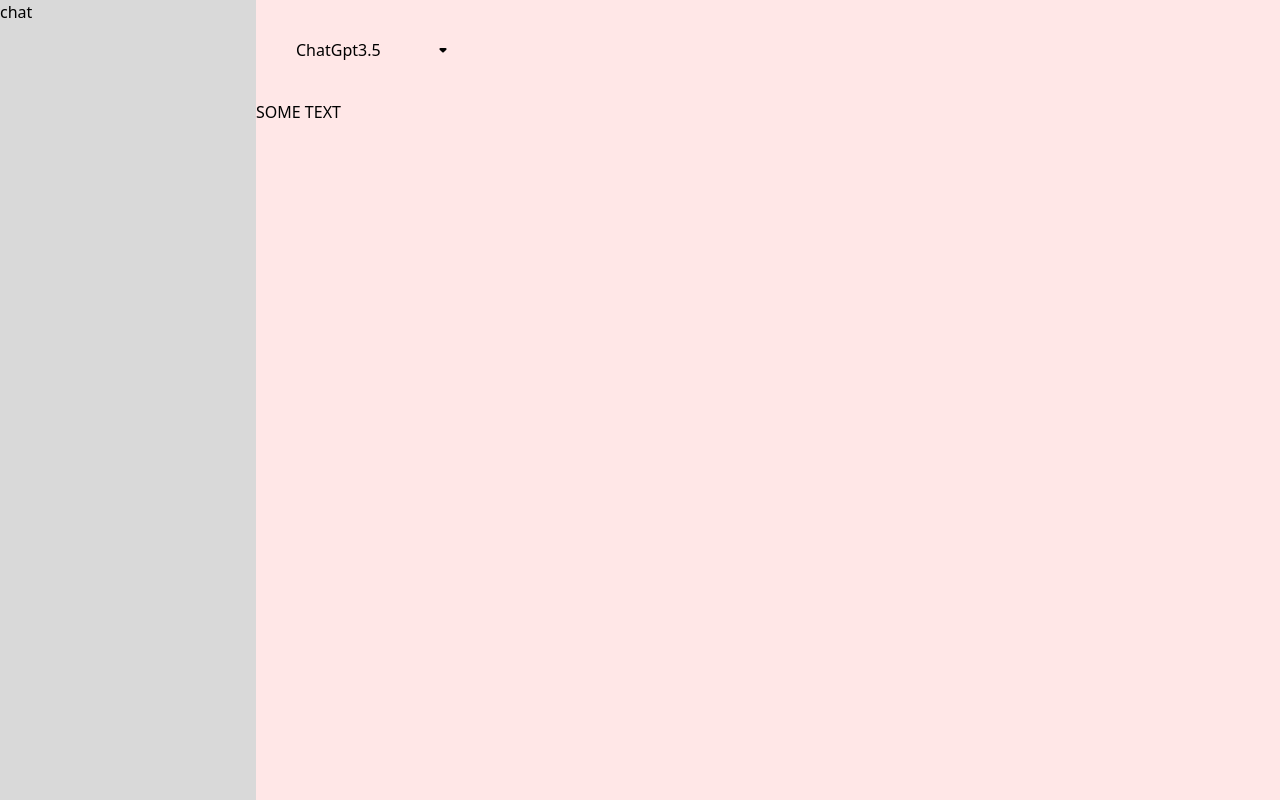
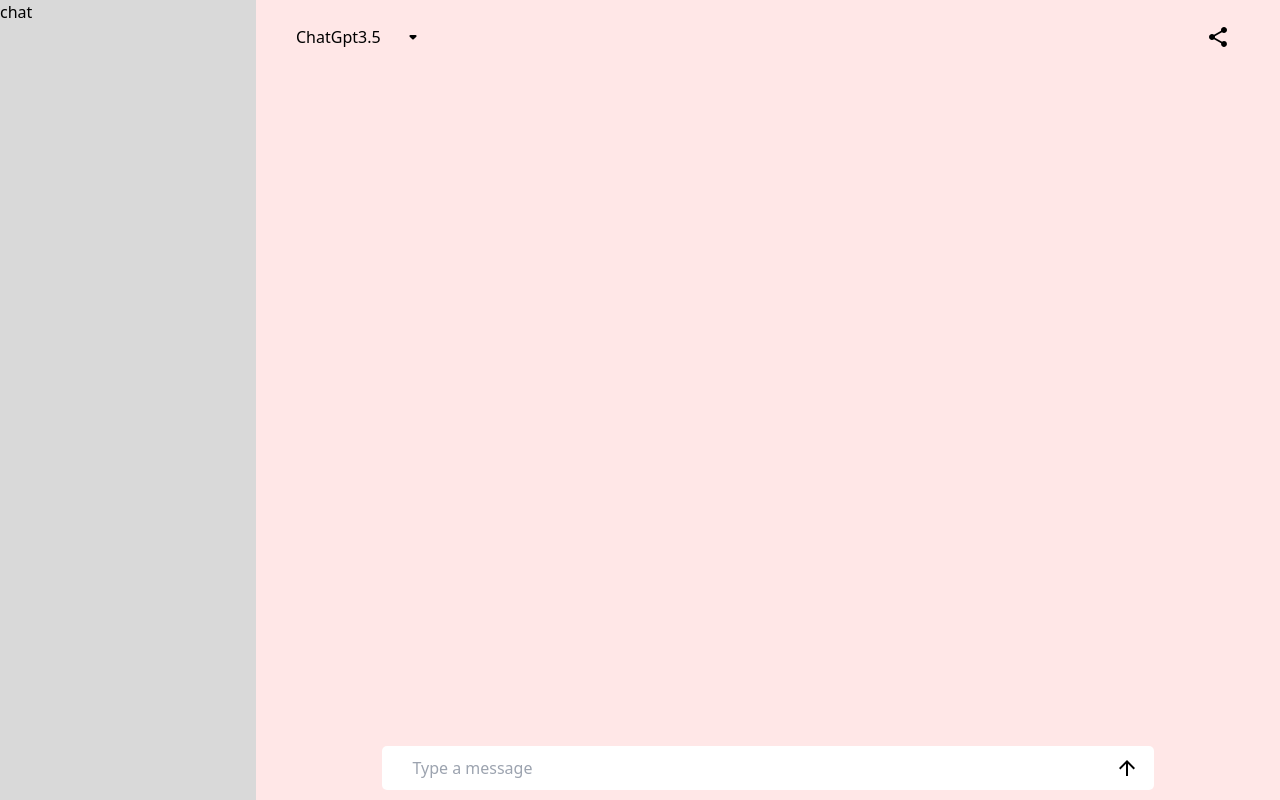
Before and after one commit to mykola-mmm/react-chatgpt, a React (Vite) app: page / in a window 1280 px wide. Built offline with nearby package versions, Linux system fonts and the light colour scheme.

Commit message:
added send message button

```diff
--- a/src/components/dropdown/dropdown.jsx
+++ b/src/components/dropdown/dropdown.jsx
@@ -3,21 +3,22 @@ import ArrowDropDownRoundedIcon from "@mui/icons-material/ArrowDropDownRounded";
 import { useState, useRef, useEffect, useCallback } from "react";
 import detectClickOutside from "../../utils/detectClickOutside";
 import Switch from "@mui/material/Switch";
-import InfoOutlinedIcon from '@mui/icons-material/InfoOutlined';
+import InfoOutlinedIcon from "@mui/icons-material/InfoOutlined";
 
 const modelList = [
   {
-      "logo_path": "/chatgpt3.5.png",
-      "name": "ChatGPT-3.5",
-      "description": "ChatGPT-3.5 is a state-of-the-art language model developed by OpenAI, capable of understanding and generating human-like text based on the input it receives. It builds upon the success of previous iterations and incorporates advancements in natural language processing and machine learning techniques."
+    logo_path: "/chatgpt3.5.png",
+    name: "ChatGPT-3.5",
+    description:
+      "Great for everyday tasks",
   },
   {
-      "logo_path": "/chatgpt3.5.png",
-      "name": "ChatGPT-4",
-      "description": "ChatGPT-4 represents the next evolution in conversational AI technology. Building upon the foundations of its predecessors, ChatGPT-4 boasts even greater capabilities in understanding context, generating coherent responses, and exhibiting more nuanced language understanding. It sets a new standard for human-like interactions in AI-driven conversations."
-  }
-]
-
+    logo_path: "/chatgpt3.5.png",
+    name: "ChatGPT-4",
+    description:
+      "Our smartest model yet...",
+  },
+];
 
 export default function DropDown() {
   const [isDropDownOpen, setIsDropDownOpen] = useState(false);
@@ -46,7 +47,6 @@ export default function DropDown() {
 }
 
 function DropDownMenu({ onClickOutsideHandler, exceptionElementsRef = [] }) {
-
   const [switchOn, setSwitchOn] = useState(false);
 
   const wrapperRef = useRef("menu");
@@ -62,17 +62,16 @@ function DropDownMenu({ onClickOutsideHandler, exceptionElementsRef = [] }) {
           <InfoOutlinedIcon />
         </div>
         <div className="model-list">
-          {
-            modelList.length > 0
+          {modelList.length > 0
             ? modelList.map((model, index) => {
-              return (
-                DropDownMenuItem({...model, index})
-              )
-            })
-            : null
-          }
+                return DropDownMenuItem({ ...model, index });
+              })
+            : null}
         </div>
-          <div className="dropdownmenu-footer" onClick={()=>setSwitchOn(!switchOn)}>
+        <div
+          className="dropdownmenu-footer"
+          onClick={() => setSwitchOn(!switchOn)}
+        >
           <div className="extra-options">
             <img src="" alt="" />
             <span>Model</span>
@@ -85,13 +84,14 @@ function DropDownMenu({ onClickOutsideHandler, exceptionElementsRef = [] }) {
   );
 }
 
-function DropDownMenuItem({logo_path, name, description, index}) {
+function DropDownMenuItem({ logo_path, name, description, index }) {
   return (
-      <div className="model-wrapper" key={index}>
-        <img src={logo_path} alt="" />
-        <div className="model-info"></div>
+    <div className="model-wrapper" key={index}>
+      <img src={logo_path} alt="" />
+      <div className="model-info">
         <h2>{name}</h2>
         <span>{description}</span>
       </div>
+    </div>
   );
 }
--- a/src/pages/chatpage/chatpage.jsx
+++ b/src/pages/chatpage/chatpage.jsx
@@ -3,8 +3,12 @@ import React from "react";
 // import "../../App.css";
 import "./chatpage.scss";
 import Dropdown from "../../components/dropdown/dropdown";
+import ShareIcon from '@mui/icons-material/Share';
+import ArrowUpwardIcon from '@mui/icons-material/ArrowUpward';
 
 export default function ChatPage() {
+
+
   return (
     <>
       <div className="chatpagewrapper">
@@ -25,9 +29,25 @@ export default function ChatPage() {
           <div className="content-wrapper">
             <div className="header">
               <Dropdown></Dropdown>
+              <div className="share-icon">
+                <ShareIcon />
+              </div>
+
             </div>
-            <div className="chat">
-              SOME TEXT
+            <div className="chat-wrapper">
+              <div className="chat">
+
+              </div>
+              <div className="input-wrapper">
+                <div className="input-relative-wrapper">
+                <input type="text" placeholder="Type a message" />
+                <div className="button-wrapper">
+                <ArrowUpwardIcon />
+                </div>
+
+                </div>
+
+              </div>
             </div>
             <div className="footer">
               <div className="footer-wrapper"></div>
--- a/src/pages/chatpage/chatpage.scss
+++ b/src/pages/chatpage/chatpage.scss
@@ -1,8 +1,9 @@
-.chatpagewrapper{
+.chatpagewrapper {
     display: flex;
     width: 100vw;
     height: 100vh;
-    .left{
+
+    .left {
         display: flex;
         flex: 2;
         width: 100%;
@@ -11,22 +12,31 @@
         background-color: rgb(217, 217, 217);
     }
 
-    .right{
+    .right {
         display: flex;
         flex: 8;
         width: 100%;
         height: 100%;
         background-color: rgb(255, 231, 231);
-        .content-wrapper{
-            width: 100%;
-            height: 100%;
-            .header{
+
+        .content-wrapper {
+            // width: 100%;
+            // height: 100%;
+            // display: flex;
+            display: flex;
+            flex-direction: column;
+            flex-grow: 1;
+
+
+            .header {
                 display: flex;
-                flex-direction: column;
-                justify-content: center;
+                flex-direction: row;
+                justify-content: space-between;
+                align-items: center;
                 width: 100%;
-                height: 100px;
+                min-height: 50px;
                 padding: 10px;
+
                 button {
                     display: flex;
                     width: max-content;
@@ -34,11 +44,27 @@
                     padding: 10px 30px;
                     border-radius: 5px;
                     justify-content: space-between;
-                    gap: 50px;
-                    &:hover{
+                    gap: 20px;
+
+                    &:hover {
                         background-color: rgb(244, 202, 202);
                     }
+                }
 
+                .share-icon {
+                    padding: 10px;
+                    margin-right: 25px;
+                    &:hover {
+                        cursor: pointer;
+                        background-color: rgb(244, 202, 202);
+                        border-radius: 5px;
+                    }
+                    svg {
+                        display: flex;
+                        // object-fit: contain;
+                        // padding: 10px;
+                        margin: 5px;
+                    }
                 }
 
                 .dropdownmenu-wrapper {
@@ -54,39 +80,123 @@
                     z-index: 9999;
                     padding: 10px 20px;
                     border-radius: 5px;
-                    .dropdownmenu-header{
+
+                    .dropdownmenu-header {
                         display: flex;
                         justify-content: space-between;
-                        width: 90%;
+                        width: 100%;
+                        opacity: 0.5;
+                    }
 
-                    }
                     .model-list {
                         display: flex;
                         flex-direction: column;
-                        padding: 0px 20px;
+                        padding: 10px 20px;
                         margin: 0px -20px;
                         border-bottom: 1px solid black;
+
                         .model-wrapper {
-                            img{
+                            display: flex;
+                            align-items: center;
+
+                            &:hover {
+                                background-color: rgb(135, 119, 119);
+                                border-radius: 5px;
+                            }
+
+                            img {
                                 width: 20px;
                                 height: 20px;
+                                // padding: 0px 10px;
+                                margin: 0px 10px;
+                            }
+
+                            .model-info {
+                                display: flex;
+                                flex-direction: column;
+                                padding: 5px 10px;
+
+                                span {
+                                    opacity: 0.7;
+                                }
                             }
                         }
                     }
-                    .dropdownmenu-footer{
+
+                    .dropdownmenu-footer {
                         display: flex;
                         justify-content: space-between;
                         align-items: center;
-                        padding: 5px 10px 5px;
+                        // padding: 5px 10px 5px;
+                        padding-left: 5px;
                         margin-top: 5px;
                         border-radius: 5px;
-                        &:hover{
+                        width: 100%;
+
+                        &:hover {
                             background-color: rgb(135, 119, 119);
+                        }
+
+                        input {
+                            width: min-content;
                         }
                     }
                 }
             }
+
+            .chat-wrapper{
+                display: flex;
+                flex-direction: column;
+                // height: 100%;
+                flex-grow: 1;
+                position: relative;
+                // overflow-y: auto;
+
+                .chat{
+                    display: flex;
+                }
+
+                .input-wrapper{
+                    display: flex;
+                    flex-direction: column;
+                    align-items: center;
+                    justify-content: flex-start;
+                    position: absolute; /* Add this line */
+                    bottom: 0px; /* Add this line */
+                    padding: 10px 30px;
+                    width: 100%; /* Adjust width as needed */
+                    .input-relative-wrapper {
+                        display: flex;
+                        flex-direction: row;
+                        width: 80%;
+                        position: relative;
+
+                        input {
+
+                            width: 100%;
+                            padding: 10px 30px;
+                            border-radius: 5px;
+
+                        }
+                        .button-wrapper{
+                            display: flex;
+                            padding: 5px;
+                            position: absolute;
+                            top: 5px;
+                            right: 10px;
+                            border-radius: 5px;
+                            svg{
+
+                            }
+                            &:hover{
+                                background-color: rgb(244, 202, 202);
+                            }
+                        }
+
+                    }
+
+                }
+            }
         }
-
     }
 }
```
